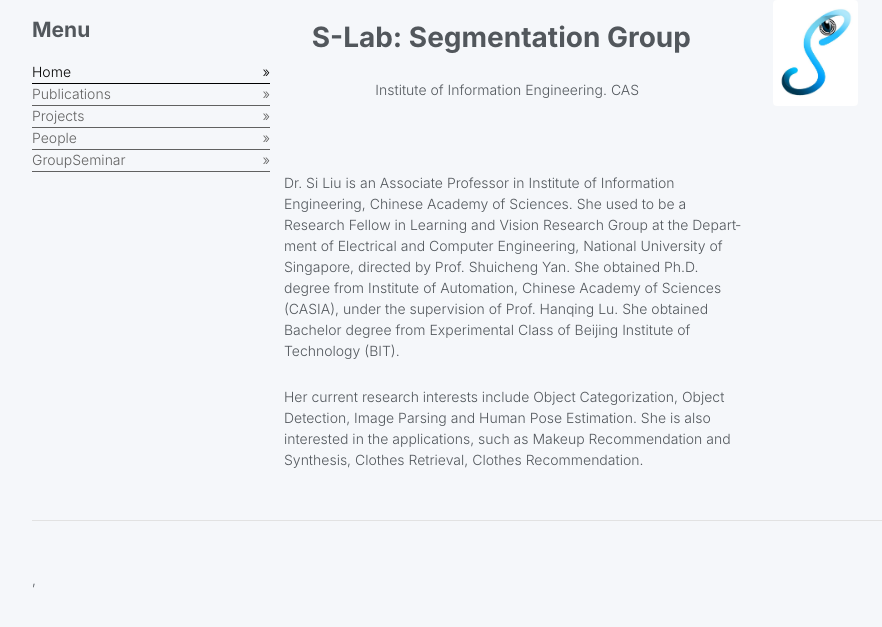
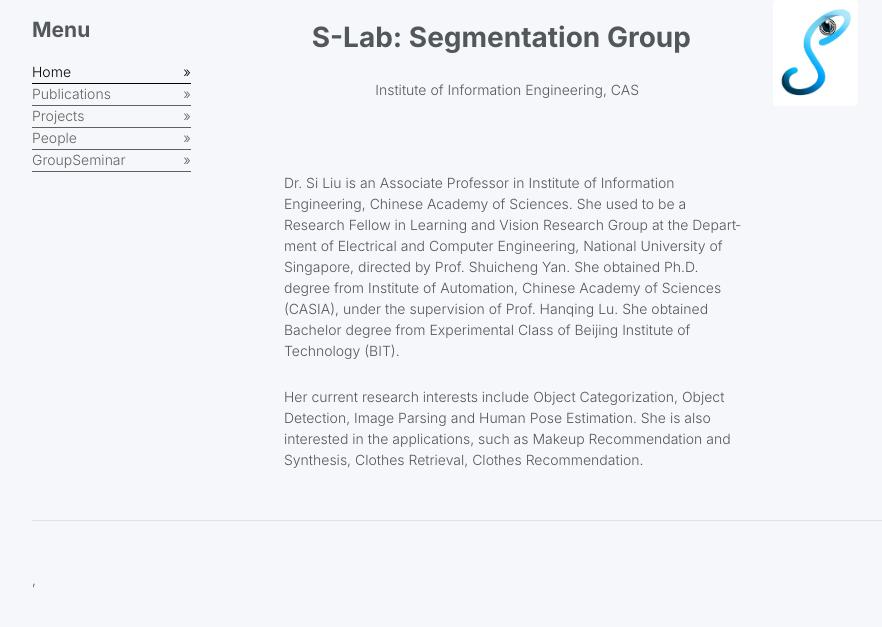
Before and after one commit to siliu-group/siliu-group.github.io, a Jekyll site: the page built from index.html, in a window 1280 px wide. Shown: the top 627 px of the page, without its empty margins (132-1014 px from the left). Built offline with Jekyll 4.4.1, drawn with Linux system fonts in a browser that asks for light colours.

```diff
--- a/_layouts/default.html
+++ b/_layouts/default.html
@@ -16,10 +16,12 @@
 
     <div class="container">
       <div class="grid">
-        <aside class="cell -3of12" role="navigation">
+        <aside class="cell -2of12" role="navigation">
           {% include navigation.html %}
         </aside>
 
+        <div class = "cell -1of12" >
+        </div>
         <main class="cell -9of12">
           {{ content }}
         </main>
@@ -29,5 +31,4 @@
 
     </div>
   </body>
-
 </html>
--- a/index.html
+++ b/index.html
@@ -5,17 +5,17 @@
 <div>
 
 <div class="row features">
+
   <section class = "8u 12u(narrower) feature">
     <h1>S-Lab: Segmentation Group</h1>
     <p>
-      &nbsp;&nbsp;&nbsp;Institute of Information Engineering. CAS
+      &nbsp;&nbsp;&nbsp;Institute of Information Engineering, CAS
     </p>
   </section>
   <section class="2u 12u(narrower) feature">
     <div class="image-wrapper">
       <a href="#" class="image featured"><img src="images/logo.jpg" alt="" /></a>
     </div>
-
   </section>
 </div>
 
--- a/projects.html
+++ b/projects.html
@@ -7,7 +7,7 @@
 <div class="wrapper">
     <section class="container">
     	<div class="row features">
-    		<section class="3u 12u(narrower) feature">
+    		<section class="1u 12u(narrower) feature">
 			</section>
 
 	    	<section class="6u 12u(narrower) feature">
```
